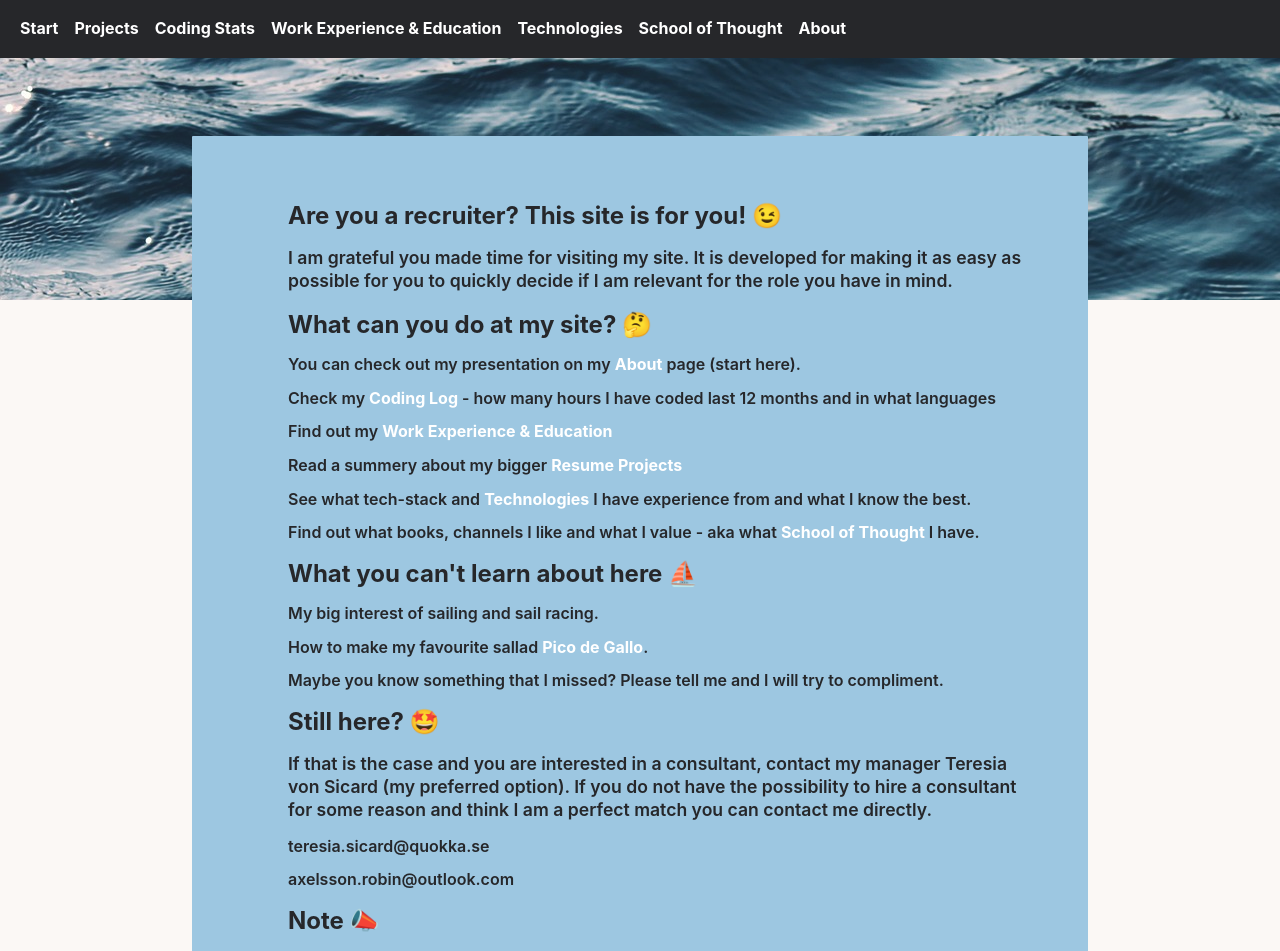
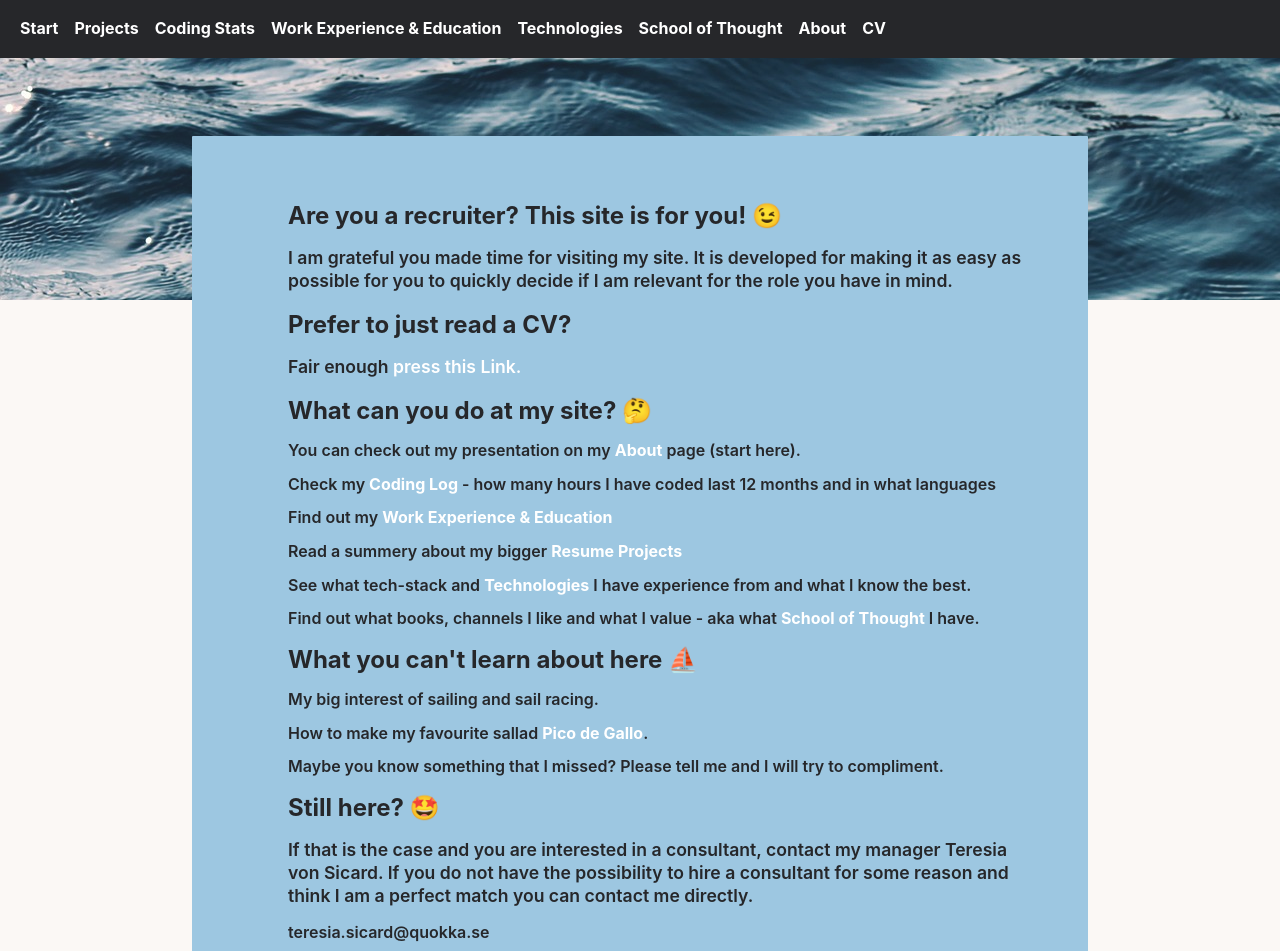
Before and after one commit to RobinAxelsson/personal-jam, a Next.js app: page / in a window 1280 px wide. Shown: the top 951 px of the page. Built offline with nearby package versions, Linux system fonts and the light colour scheme.

Commit message:
Content edit

```diff
--- a/layouts/layout-components/footer.jsx
+++ b/layouts/layout-components/footer.jsx
@@ -1,3 +1,5 @@
+import Image from "next/image";
+
 export const Footer = () => {
   return (
     <footer>
@@ -6,7 +8,6 @@ export const Footer = () => {
         <a href="https://www.linkedin.com/in/axelsson-robin/">LinkedIn</a>
         <a href="https://www.github.com/robinaxelsson">GitHub</a>
         <a href="https://www.quokka.se/">Software by Quokka</a>
-        <span className="accent-word">axelsson.robin@outlook.com</span>
         <span className="accent-word">robin.axelsson@quokka.se</span>
       </ul>
     </footer>
--- a/layouts/layout-components/header.jsx
+++ b/layouts/layout-components/header.jsx
@@ -41,6 +41,11 @@ export const Header = () => {
                   About
                 </Link>
               </li>
+              <li>
+                <a href="https://drive.google.com/file/d/1T6D66JRzcRjqYrN8KlE58GevxIs82P4g/view?usp=share_link">
+                  CV
+                </a>
+              </li>
             </ul>
           </nav>
         </div>
--- a/resume/to-recruiters.md
+++ b/resume/to-recruiters.md
@@ -1,6 +1,10 @@
 ### Are you a recruiter? This site is for you! 😉
 
 I am grateful you made time for visiting my site. It is developed for making it as easy as possible for you to quickly decide if I am relevant for the role you have in mind.
+
+### Prefer to just read a CV?
+
+Fair enough [press this Link.](https://drive.google.com/file/d/1T6D66JRzcRjqYrN8KlE58GevxIs82P4g/view?usp=share_link)
 
 ### What can you do at my site? 🤔
 
@@ -19,7 +23,7 @@ I am grateful you made time for visiting my site. It is developed for making it
 
 ### Still here? 🤩
 
-If that is the case and you are interested in a consultant, contact my manager Teresia von Sicard (my preferred option). If you do not have the possibility to hire a consultant for some reason and think I am a perfect match you can contact me directly.
+If that is the case and you are interested in a consultant, contact my manager Teresia von Sicard. If you do not have the possibility to hire a consultant for some reason and think I am a perfect match you can contact me directly.
 
 - teresia.sicard@quokka.se
 - axelsson.robin@outlook.com
```
Also changed, not shown: resume/hero.md (+4 -3 lines), resume/roles.md (+2 -2 lines).
